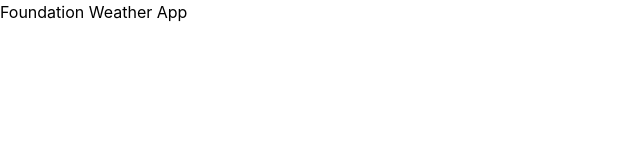
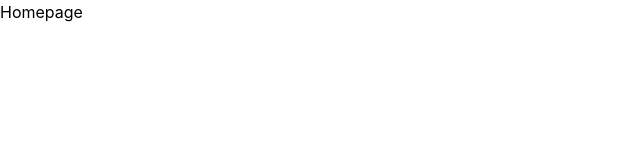
Before and after one commit to mdaburayhanmondal/Foundation-Program, a React (Vite) app in the folder foundation_program/react-recap/foundation-weather-app/: page / in a window 1280 px wide. Shown: the top 160 px of the page, without its empty margins (0-640 px from the left). Built offline with nearby package versions, Linux system fonts and the light colour scheme.

Commit message:
added react-router

```diff
--- a/foundation_program/react-recap/foundation-weather-app/package.json
+++ b/foundation_program/react-recap/foundation-weather-app/package.json
@@ -13,6 +13,7 @@
     "@tailwindcss/vite": "^4.3.3",
     "react": "^19.2.8",
     "react-dom": "^19.2.8",
+    "react-router": "^8.3.1",
     "tailwindcss": "^4.3.3"
   },
   "devDependencies": {
--- a/foundation_program/react-recap/foundation-weather-app/src/App.jsx
+++ b/foundation_program/react-recap/foundation-weather-app/src/App.jsx
@@ -1,5 +1,21 @@
-const App = () => {
-  return <div>Foundation Weather App</div>;
+import { createBrowserRouter } from 'react-router';
+import { RouterProvider } from 'react-router/dom';
+import Home from './pages/Home';
+import About from './pages/About';
+
+const router = createBrowserRouter([
+  {
+    path: '/',
+    element: <Home />,
+  },
+  {
+    path: '/about',
+    element: <About />,
+  },
+]);
+
+const Router = () => {
+  return <RouterProvider router={router} />;
 };
 
-export default App;
+export default Router;
--- a/foundation_program/react-recap/foundation-weather-app/src/main.jsx
+++ b/foundation_program/react-recap/foundation-weather-app/src/main.jsx
@@ -1,5 +1,5 @@
 import { createRoot } from 'react-dom/client';
 import './index.css';
-import App from './App.jsx';
+import Router from './App';
 
-createRoot(document.getElementById('root')).render(<App />);
+createRoot(document.getElementById('root')).render(<Router />);
--- /dev/null
+++ b/foundation_program/react-recap/foundation-weather-app/src/pages/About.jsx
@@ -0,0 +1,3 @@
+export default function About() {
+  return <div>About Us</div>;
+}
--- /dev/null
+++ b/foundation_program/react-recap/foundation-weather-app/src/pages/Home.jsx
@@ -0,0 +1,3 @@
+export default function Home() {
+  return <div>Homepage</div>;
+}
```
Also changed, not shown: 1 other file (tests, documents, lock files or other folders).
